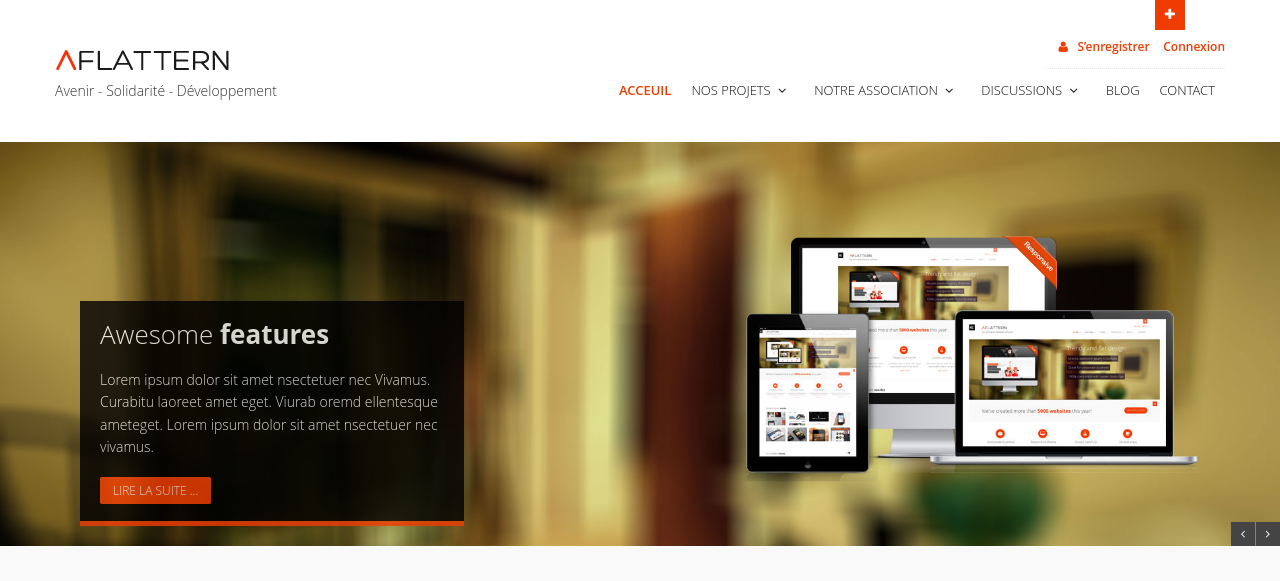
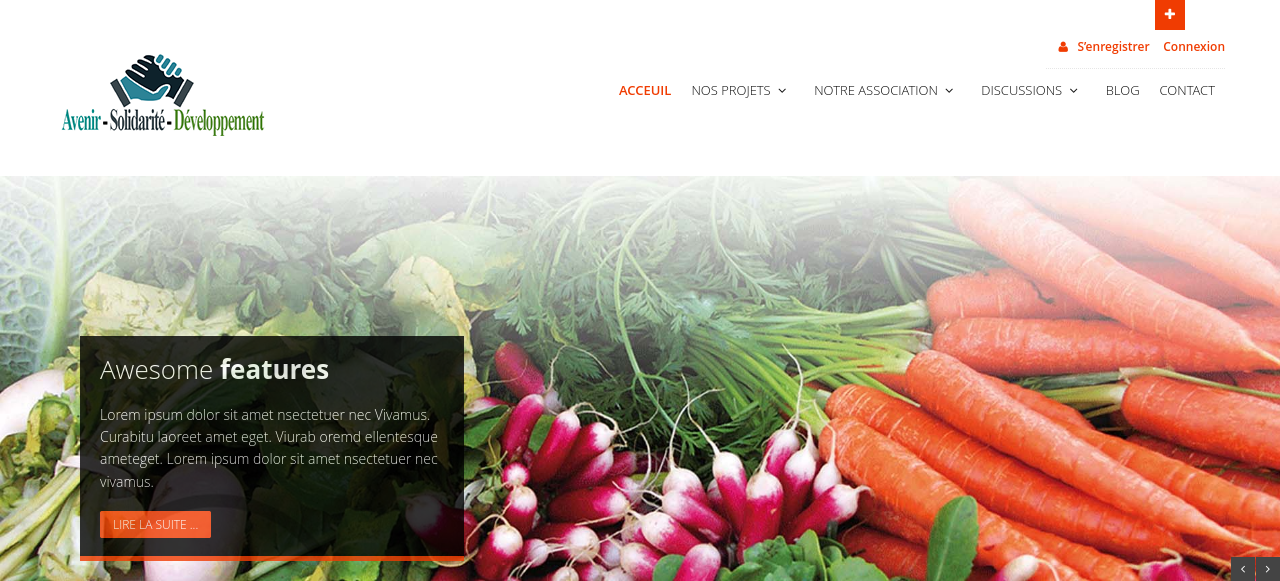
Before and after one commit to Roun1974/Association, a Symfony app: template templates/admin/admin/adminProjet.html.twig in a window 1280 px wide. Shown: the top 581 px of the page. Run offline with Twig, Linux system fonts and the light colour scheme; the template is opened without the code that fills it, so the values that code supplies are empty; some libraries are stand-ins or nearby versions.

Commit message:
Preparation de la page d'accueil

```diff
--- a/templates/inc/_nav.html.twig
+++ b/templates/inc/_nav.html.twig
@@ -74,7 +74,7 @@
           <div class="span4">
             <div class="logo">
               <a href="{{ path('main_accueil') }}"><img src="assets/img/logo.png" alt="" class="logo" /></a>
-              <h1>Avenir - Solidarité - Développement</h1>
+
             </div>
           </div>
           <div class="span8">
```
Also changed, not shown: public/assets/img/logo.png, public/assets/img/logos.png (added), public/assets/img/slides/nivo/bg-1.jpg, public/assets/img/slides/nivo/bg-2.jpg, public/assets/img/slides/nivo/bg-3.jpg.
